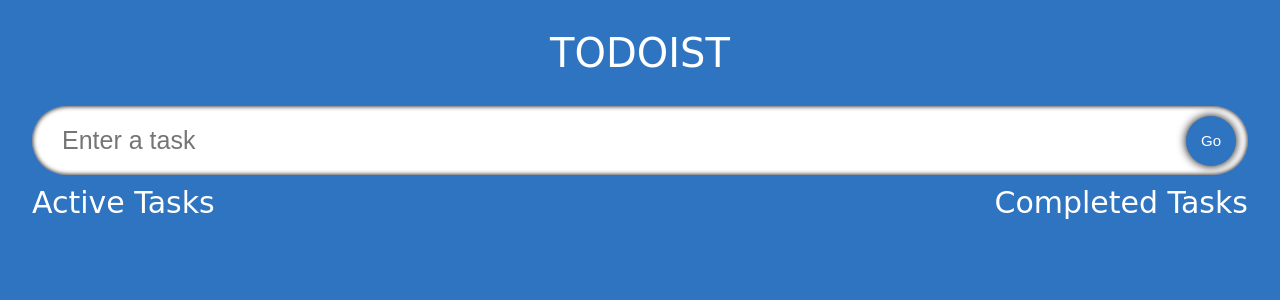
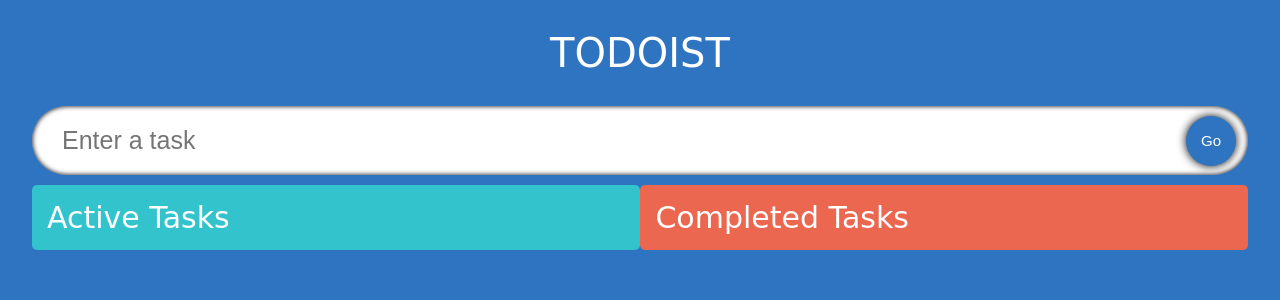
Before and after one commit to gregz67/typescript-tutorial, a React (Create React App) app: page / in a window 1280 px wide. Shown: the top 300 px of the page. Built offline with nearby package versions, Linux system fonts and the light colour scheme.

Commit message:
re-enable beautiful dnd

```diff
--- a/src/App.tsx
+++ b/src/App.tsx
@@ -3,7 +3,7 @@
 import InputField from './components/InputField';
 import TodoList from './components/TodoList';
 import { Todo, TodosState, TodoReducer } from './model';
-//import { DragDropContext, DropResult } from 'react-beautiful-dnd';
+import { DragDropContext, DropResult } from 'react-beautiful-dnd';
 
 const App: React.FC = () => {
   const initialState: TodosState = {
@@ -23,16 +23,16 @@
     dispatch({ type: "edit", payload: editTodo });
   }
 
-  /**
-   *
   const onDragEnd = (result:DropResult) => {
     const {source, destination} = result;
     if (!destination) return;
     if (destination.droppableId === source.droppableId && destination.index === source.index) return;
+    /**
+     *
     let
-      active: Todo[] = todos,
+      active: Todo[] = state.todos,
       draggedTodoItem: Todo,
-      complete: Todo[] = completedTodos;
+      complete: Todo[] = state.completedTodos;
 
     if (source.droppableId === "TodosList") {
       draggedTodoItem = active[source.index];
@@ -53,40 +53,23 @@
 
     setCompletedTodos(complete);
     setTodos(active);
-
+     */
   }
-   */
 
   return (
-    /**
-     *
     <DragDropContext onDragEnd={onDragEnd}>
       <div className="App">
         <span className="heading">Todoist</span>
         <InputField
-          todoText={todoText}
-          setTodoText={setTodoText}
           handleAdd={handleAdd}/>
         <TodoList
-          todos={todos}
-          setTodos={setTodos}
-          completedTodos={completedTodos}
-          setCompletedTodos={setCompletedTodos}
+          todos={state.todos}
+          completedTodos={state.completedTodos}
+          handleDelete={handleDelete}
+          handleEdit={handleEdit}
         />
       </div>
     </DragDropContext>
-     */
-    <div className="App">
-      <span className="heading">Todoist</span>
-      <InputField
-        handleAdd={handleAdd}/>
-      <TodoList
-        todos={state.todos}
-        completedTodos={state.completedTodos}
-        handleDelete={handleDelete}
-        handleEdit={handleEdit}
-      />
-    </div>
   )
 }
 
--- a/src/components/TodoItem.tsx
+++ b/src/components/TodoItem.tsx
@@ -2,7 +2,7 @@
 import { Todo } from '../model';
 import { AiFillEdit, AiFillDelete, AiOutlineCheck } from "react-icons/ai";
 import "./styles.css";
-//import { Draggable } from 'react-beautiful-dnd';
+import { Draggable } from 'react-beautiful-dnd';
 
 type Props = {
   index: number,
@@ -38,8 +38,10 @@
     inputRef.current?.focus();
   }, [editMode]);
 
-
   return (
+    <Draggable draggableId={todo.id.toString()} index={index}>
+      {
+        (provided, snapshot) => (
           <form
             className="todo__item"
             onSubmit={(e) => {
@@ -47,6 +49,9 @@
               handleEdit({ ...todo, text: editText});
               setEditMode(false);
             }}
+            {...provided.draggableProps}
+            {...provided.dragHandleProps}
+            ref={provided.innerRef}
             >
             {
               editMode ? (
@@ -73,48 +78,8 @@
           </form>
         )
       }
-/*     <Draggable draggableId={todo.id.toString()} index={index}>
-      {
-        (provided, snapshot) => (
-          <form
-            className={`todo__item ${snapshot.isDragging ? "drag" : ""}`}
-            onSubmit={(e) => handleEdit(e, todo.id) }
-            {...provided.draggableProps}
-            {...provided.dragHandleProps}
-            ref={provided.innerRef}
-            >
-            {
-              edit ? (
-                <input
-                ref={inputRef}
-                value=""
-//                value={editTodo}
-                onChange={(e) => setEditTodo(e.target.value) }
-                className="todo__item--text"
-                />
-              ):
-               <span className = {`todo__item--text ${todo.isDone ? "done" : ""}`}>{todo.text}</span>
-              }
-            <div>
-              <span className="icon" onClick= {() => {
-                if (!edit && !todo.isDone) {
-                  setEdit(!edit);
-                }
-              }}>
-                <AiFillEdit />
-              </span>
-              <span className="icon" onClick={() => handleDelete(todo.id) }>
-                <AiFillDelete />
-              </span>
-              <span className="icon" onClick={() => handleDone(todo.id) }>
-                <AiOutlineCheck />
-              </span>
-            </div>
-          </form>
-        )
-      }
     </Draggable>
   )
-}; */
+};
 
 export default TodoItem;
--- a/src/components/TodoList.tsx
+++ b/src/components/TodoList.tsx
@@ -1,5 +1,5 @@
 import React from 'react';
-//import { Droppable } from 'react-beautiful-dnd';
+import { Droppable } from 'react-beautiful-dnd';
 import { Todo } from '../model';
 import "./styles.css";
 import TodoItem from './TodoItem';
@@ -14,13 +14,13 @@
 const TodoList: React.FC<Props> = ({todos, completedTodos, handleDelete, handleEdit}) => {
   return (
     <div className="container">
-{/*       <Droppable droppableId='TodosList'>
+      <Droppable droppableId='TodosList'>
         {(provided, snapshot) => (
           <div
             className= {`todos ${snapshot.isDraggingOver ? "dragactive": ""}`}
             ref={provided.innerRef}
             {...provided.droppableProps}
-          > */}
+          >
             <span className="todos__heading">Active Tasks</span>
             {
               todos.map((todo, index) => (
@@ -35,7 +35,7 @@
                 />
               ))
             }
-{/*             {provided.placeholder}
+            {provided.placeholder}
           </div>
         )}
        </Droppable>
@@ -45,7 +45,7 @@
             className= {`todos remove ${snapshot.isDraggingOver ? "dragcomplete": ""}`}
             ref={provided.innerRef}
             {...provided.droppableProps}
-          >  */}
+          >
             <span className="todos__heading">Completed Tasks</span>
             {
               completedTodos.map((todo, index) => (
@@ -60,10 +60,10 @@
                 />
               ))
             }
-{/*              {provided.placeholder}
+            {provided.placeholder}
           </div>
         )}
-      </Droppable> */}
+      </Droppable>
     </div>
   )};
 
```
Lines whose indentation alone changed are shown as unchanged.
